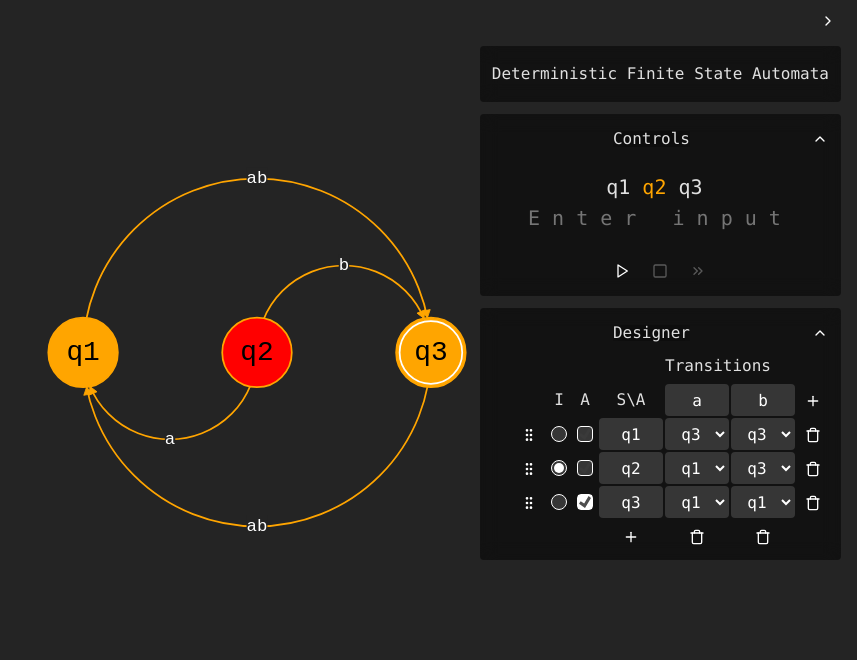
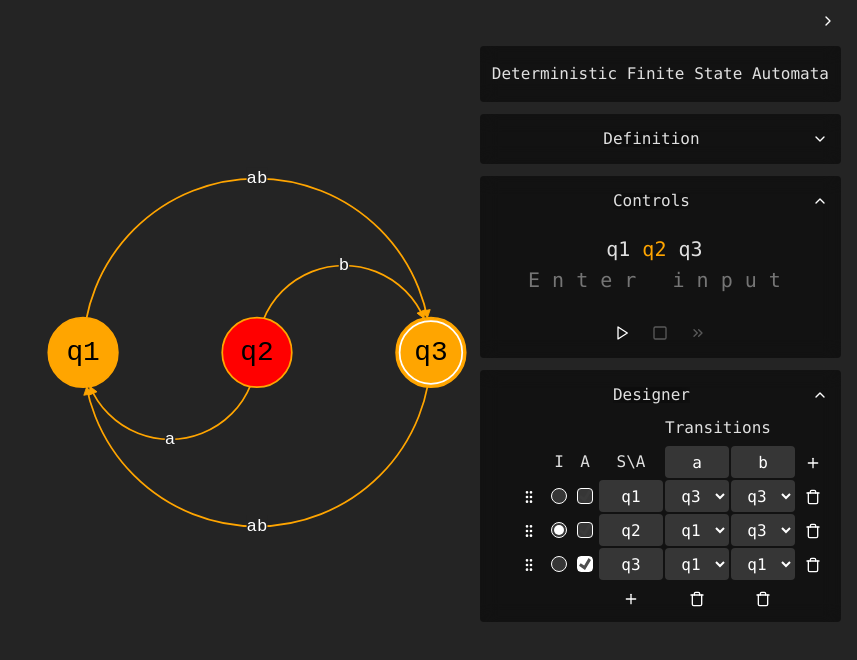
Before and after one commit to utkusagocak/automata-simulator, a Vue app: page / in a window 1280 px wide. Shown: the top 660 px of the page, without its empty margins (423-1280 px from the left). Built offline with nearby package versions, Linux system fonts and the light colour scheme.

Commit message:
add dfa definition panel

```diff
--- a/src/App.vue
+++ b/src/App.vue
@@ -15,6 +15,7 @@ import {
   LucideMenu,
 } from 'lucide-vue-next';
 import Panel from './components/Panel.vue';
+import DFADefinition from './DFA/DFADefinition.vue';
 
 const dfa = reactive(new DFA());
 const visualizer = ref<InstanceType<typeof DFAVisualizer> | null>(null);
@@ -71,6 +72,10 @@ const rightPanelOpen = ref(true);
         <div v-if="rightPanelOpen" className="panel description-panel">
           <div className="panel-title">Deterministic Finite State Automata</div>
         </div>
+      </Transition>
+
+      <Transition name="panel">
+        <DFADefinition v-if="rightPanelOpen" :dfa="dfa" />
       </Transition>
 
       <Transition name="panel">
--- /dev/null
+++ b/src/DFA/DFADefinition.vue
@@ -0,0 +1,45 @@
+<script setup lang="ts">
+import { DFA } from './DFA';
+import Panel from '../components/Panel.vue';
+
+const { dfa } = defineProps<{ dfa: DFA }>();
+</script>
+
+<template>
+  <Panel header="Definition" :defaultCollapse="true">
+    <div class="panel-content dfa-definition">
+      <div>Q:</div>
+      <div>{{ '{' + dfa.states.map((s) => s.name).join(', ') + '}' }}</div>
+
+      <div>Σ:</div>
+      <div>{{ '{' + dfa.alphabet.map((s) => s.char).join(', ') + '}' }}</div>
+
+      <div>s:</div>
+      <div>{{ dfa.getStateFromId(dfa.initialState)?.name ?? '' }}</div>
+
+      <div>F:</div>
+      <div>
+        {{
+          '{' +
+          [...dfa.acceptStates]
+            .map((id) => dfa.getStateFromId(id)?.name ?? '')
+            .filter((n) => n)
+            .join(', ') +
+          '}'
+        }}
+      </div>
+    </div>
+  </Panel>
+</template>
+
+<style scoped>
+.dfa-definition {
+  display: grid;
+  grid-template-columns: auto 1fr;
+  grid-auto-rows: auto;
+}
+
+.dfa-definition div {
+  padding: 4px 8px;
+}
+</style>
--- a/src/components/Panel.vue
+++ b/src/components/Panel.vue
@@ -2,8 +2,8 @@
 import { LucideChevronDown, LucideChevronUp } from 'lucide-vue-next';
 import { reactive, onMounted, ref, computed } from 'vue';
 
-const { header } = defineProps<{ header: string }>();
-const collapsed = ref(false);
+const { header, defaultCollapse } = defineProps<{ defaultCollapse?: boolean; header: string }>();
+const collapsed = ref(defaultCollapse ?? false);
 </script>
 
 <template>
```
